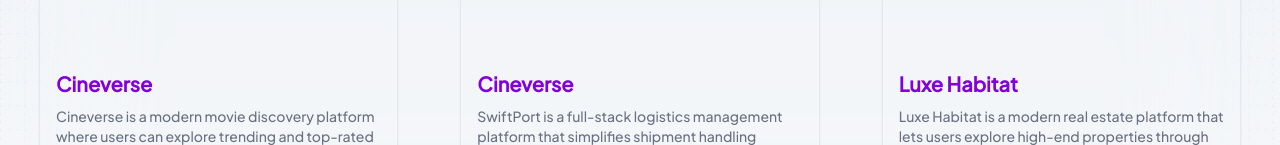
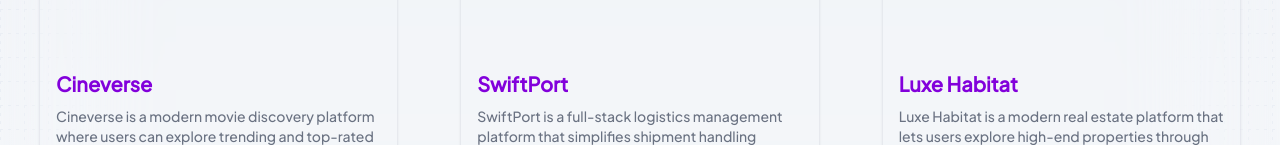
Before and after one commit to fontend-dev-emma/my-porfolio, a Next.js app: page /projects in a window 1280 px wide. Shown: the part 807-952 px from the top of the page. Built offline with nearby package versions, Linux system fonts and the light colour scheme.

Commit message:
add project name fix

```diff
--- a/app/projects/page.js
+++ b/app/projects/page.js
@@ -58,7 +58,7 @@ function page() {
 
           <ProjectCard
             imageSrc="/swift-port.png"
-            title="Cineverse"
+            title="SwiftPort"
             projectURL="https://swiftport.uk"
             description="SwiftPort is a full-stack logistics management platform that simplifies shipment handling through real-time tracking, automated status updates, and invoice downloads, all powered by an intuitive dashboard and robust admin panel for seamless end-to-end control."
             tools={[
```
